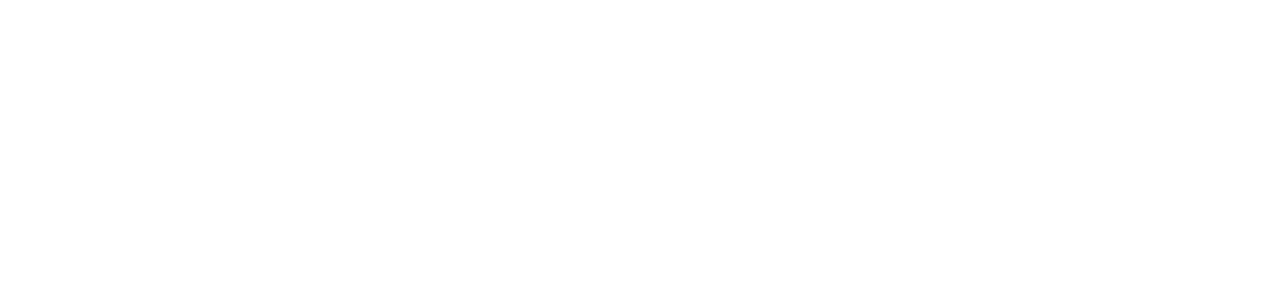
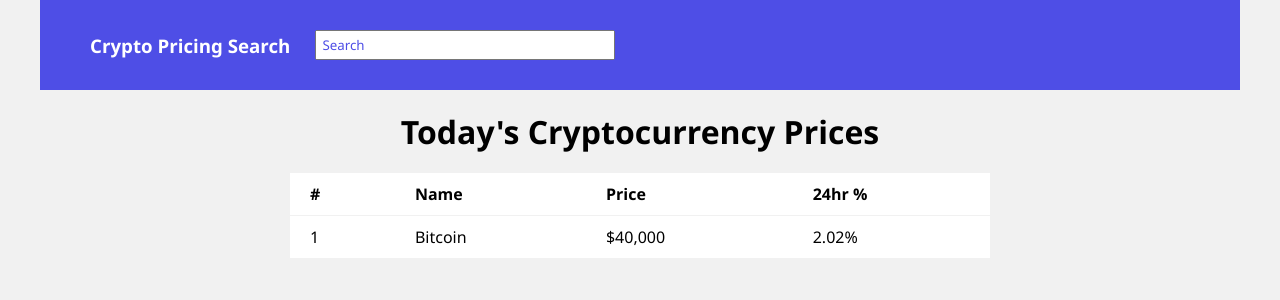
Before and after one commit to jaymbans/crypto-pricing, a React (Create React App) app in the folder crypto-pricing/: page / in a window 1280 px wide. Shown: the top 300 px of the page. Built offline with nearby package versions, Linux system fonts and the light colour scheme; no server answers.

Commit message:
api and html skeleton

```diff
--- a/crypto-pricing/public/index.html
+++ b/crypto-pricing/public/index.html
@@ -1,43 +1,19 @@
 <!DOCTYPE html>
 <html lang="en">
+
 <head>
   <meta charset="utf-8" />
   <link rel="icon" href="%PUBLIC_URL%/favicon.ico" />
   <meta name="viewport" content="width=device-width, initial-scale=1" />
   <meta name="theme-color" content="#000000" />
-    <meta
-      name="description"
-      content="Web site created using create-react-app"
-    />
+  <meta name="description" content="Web site created using create-react-app" />
   <link rel="apple-touch-icon" href="%PUBLIC_URL%/logo192.png" />
-    <!--
-      manifest.json provides metadata used when your web app is installed on a
-      user's mobile device or desktop. See https://developers.google.com/web/fundamentals/web-app-manifest/
-    -->
   <link rel="manifest" href="%PUBLIC_URL%/manifest.json" />
-    <!--
-      Notice the use of %PUBLIC_URL% in the tags above.
-      It will be replaced with the URL of the `public` folder during the build.
-      Only files inside the `public` folder can be referenced from the HTML.
+  <title>Crypto Pricing Search</title>
+</head>
 
-      Unlike "/favicon.ico" or "favicon.ico", "%PUBLIC_URL%/favicon.ico" will
-      work correctly both with client-side routing and a non-root public URL.
-      Learn how to configure a non-root public URL by running `npm run build`.
-    -->
-    <title>React App</title>
-  </head>
 <body>
-    <noscript>You need to enable JavaScript to run this app.</noscript>
   <div id="root"></div>
-    <!--
-      This HTML file is a template.
-      If you open it directly in the browser, you will see an empty page.
+</body>
 
-      You can add webfonts, meta tags, or analytics to this file.
-      The build step will place the bundled scripts into the <body> tag.
-
-      To begin the development, run `npm start` or `yarn start`.
-      To create a production bundle, use `npm run build` or `yarn build`.
-    -->
-  </body>
 </html>
--- a/crypto-pricing/src/App.js
+++ b/crypto-pricing/src/App.js
@@ -1,8 +1,39 @@
+import './style.css'
+import { useEffect, useState } from 'react';
+
 
 function App() {
+  // https://api.binance.us/api/v3/ticker/24hr?symbol=BTCUSD
+  const [priceData, setPriceData] = useState({});
+
+  useEffect(() => {
+    fetch('https://api.binance.us/api/v3/ticker/24hr?symbol=BTCUSD')
+      .then(res => res.json())
+      .then(data => setPriceData(data))
+      .catch(err => console.log(err))
+  }, [priceData])
+
   return (
     <div className="App">
-
+      <nav>
+        <h3>Crypto Pricing Search</h3>
+        <input type="text" placeholder="Search" />
+      </nav>
+      <h1>Today's Cryptocurrency Prices</h1>
+      <table className="search-output">
+        <tr>
+          <th>#</th>
+          <th>Name</th>
+          <th>Price</th>
+          <th>24hr %</th>
+        </tr>
+        <tr>
+          <td>1</td>
+          <td>Bitcoin</td>
+          <td>$40,000</td>
+          <td>2.02%</td>
+        </tr>
+      </table>
     </div>
   );
 }
--- /dev/null
+++ b/crypto-pricing/src/style.css
@@ -0,0 +1,60 @@
+* {
+  margin: 0;
+  padding: 0;
+  box-sizing: border-box;
+  font-family: 'Segoe UI', Tahoma, Geneva, Verdana, sans-serif;
+}
+
+body,
+html {
+  width: 100%;
+  height: auto;
+}
+
+body {
+  background: #f1f1f1;
+  max-width: 1200px;
+  margin: 0 auto;
+}
+
+nav {
+  background: rgb(78, 78, 230);
+  padding: 30px 50px;
+  color: white;
+  display: flex;
+  align-items: center;
+}
+
+nav input {
+  height: 30px;
+  width: 300px;
+  padding: 5px;
+  margin-left: 25px;
+}
+
+nav input::placeholder {
+  color: rgb(78, 78, 230);
+}
+
+h1 {
+  text-align: center;
+  margin: 20px 0;
+}
+
+table {
+  width: 100%;
+  background: white;
+  border-collapse: collapse;
+  text-align: left;
+  max-width: 700px;
+  margin: 0 auto;
+}
+
+td,
+th {
+  padding: 10px 20px;
+}
+
+tr:not(:last-child) {
+  border-bottom: 1px solid #f1f1f1;
+}
```
Lines whose indentation alone changed are shown as unchanged.
